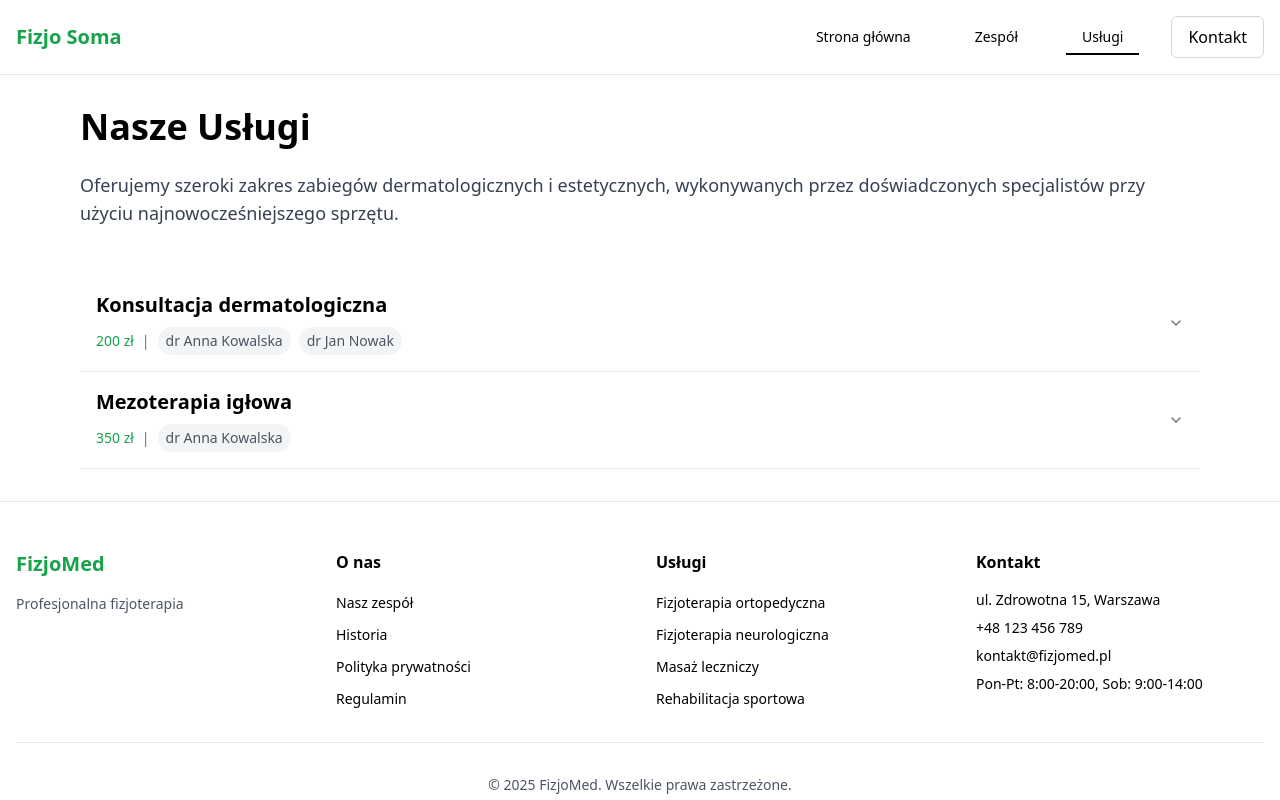
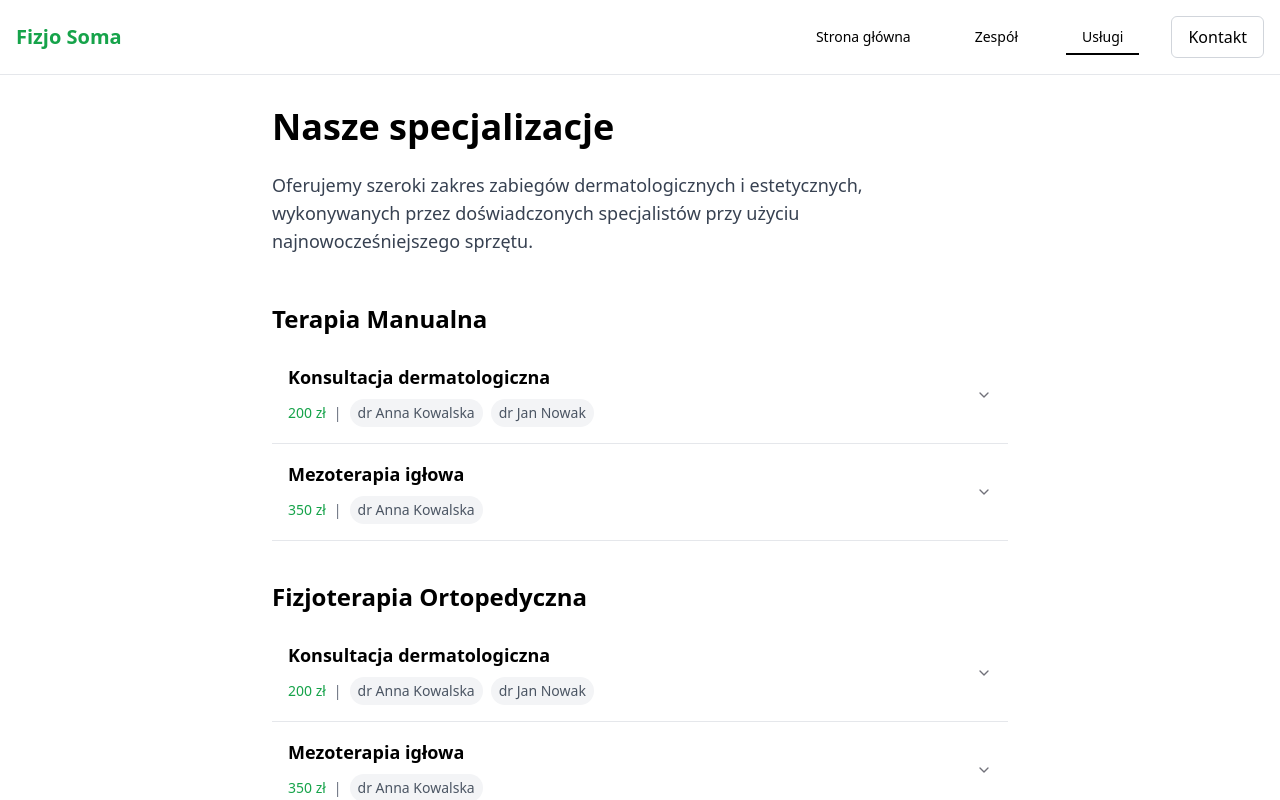
Before and after one commit to mcalus3/fizjo-soma, a Next.js app: page /uslugi in a window 1280 px wide. Shown: the top 800 px of the page. Built offline with nearby package versions, Linux system fonts and the light colour scheme.

Commit message:
changed specializations

```diff
--- a/app/content/pl.json
+++ b/app/content/pl.json
@@ -131,31 +131,6 @@
       }
     ]
   },
-  "specializations": {
-    "sectionTitle": "Nasze specjalizacje",
-    "items": [
-      {
-        "backgroundImage": "services/proszek.png",
-        "title": "Terapia Manualna",
-        "description": "Specjalizacja obejmująca techniki manualne, mające na celu przywrócenie równowagi w układzie mięśniowo-szkieletowym."
-      },
-      {
-        "backgroundImage": "services/6.jpg",
-        "title": "Fizjoterapia Ortopedyczna",
-        "description": "Skupia się na rehabilitacji pourazowej i leczeniu schorzeń układu ruchu, z naciskiem na poprawę funkcji stawów i mięśni."
-      },
-      {
-        "backgroundImage": "services/6.jpg",
-        "title": "Rehabilitacja Neurologiczna",
-        "description": "Zajmuje się terapią pacjentów z zaburzeniami neurologicznymi, wspomagając proces powrotu do sprawności ruchowej."
-      },
-      {
-        "backgroundImage": "services/6.jpg",
-        "title": "Fizjoterapia Sportowa",
-        "description": "Koncentruje się na profilaktyce oraz rehabilitacji urazów sportowych, poprawiając wydolność i zmniejszając ryzyko kontuzji."
-      }
-    ]
-  },
   "testimonials": {
     "sectionTitle": "Co mówią nasi pacjenci",
     "items": [
@@ -176,16 +151,38 @@
         "role": "Pacjentka z rwą kulszową",
         "content": "Cierpiałam na rwę kulszową przez wiele miesięcy. Terapeuci z FizjoMed nie tylko pomogli mi pozbyć się bólu, ale też nauczyli mnie ćwiczeń, które zapobiegają nawrotom.",
         "rating": 5
+      },
+      {
+        "name": "Maria Wiśniewska",
+        "role": "Pacjentka z rwą kulszową",
+        "content": "Cierpiałam na rwę kulszową przez wiele miesięcy. Terapeuci z FizjoMed nie tylko pomogli mi pozbyć się bólu, ale też nauczyli mnie ćwiczeń, które zapobiegają nawrotom.",
+        "rating": 5
+      },
+      {
+        "name": "Maria Wiśniewska",
+        "role": "Pacjentka z rwą kulszową",
+        "content": "Cierpiałam na rwę kulszową przez wiele miesięcy. Terapeuci z FizjoMed nie tylko pomogli mi pozbyć się bólu, ale też nauczyli mnie ćwiczeń, które zapobiegają nawrotom.",
+        "rating": 5
+      },
+      {
+        "name": "Maria Wiśniewska",
+        "role": "Pacjentka z rwą kulszową",
+        "content": "Cierpiałam na rwę kulszową przez wiele miesięcy. Terapeuci z FizjoMed nie tylko pomogli mi pozbyć się bólu, ale też nauczyli mnie ćwiczeń, które zapobiegają nawrotom.",
+        "rating": 5
       }
     ]
   },
   "services": {
-    "title": "Nasze Usługi",
+    "title": "Nasze specjalizacje",
     "description": "Oferujemy szeroki zakres zabiegów dermatologicznych i estetycznych, wykonywanych przez doświadczonych specjalistów przy użyciu najnowocześniejszego sprzętu.",
     "bookButton": "Umów wizytę",
-    "procedures": [
+    "specializations": [
       {
-        "id": "item-1",
+        "backgroundImage": "services/proszek.png",
+        "title": "Terapia Manualna",
+        "description": "Specjalizacja obejmująca techniki manualne, mające na celu przywrócenie równowagi w układzie mięśniowo-szkieletowym.",
+        "items": [
+          {
             "name": "Konsultacja dermatologiczna",
             "price": "200 zł",
             "description": "Kompleksowa konsultacja dermatologiczna obejmująca szczegółowe badanie skóry oraz plan leczenia. Kompleksowa konsultacja dermatologiczna obejmująca szczegółowe badanie skóry oraz plan leczenia. Kompleksowa konsultacja dermatologiczna obejmująca szczegółowe badanie skóry oraz plan leczenia. Kompleksowa konsultacja dermatologiczna obejmująca szczegółowe badanie skóry oraz plan leczenia. Kompleksowa konsultacja dermatologiczna obejmująca szczegółowe badanie skóry oraz plan leczenia. Kompleksowa konsultacja dermatologiczna obejmująca szczegółowe badanie skóry oraz plan leczenia. Kompleksowa konsultacja dermatologiczna obejmująca szczegółowe badanie skóry oraz plan leczenia. Kompleksowa konsultacja dermatologiczna obejmująca szczegółowe badanie skóry oraz plan leczenia.",
@@ -193,12 +190,76 @@
             "doctors": ["dr Anna Kowalska", "dr Jan Nowak"]
           },
           {
-        "id": "item-2",
             "name": "Mezoterapia igłowa",
             "price": "350 zł",
             "description": "Zabieg polegający na wprowadzeniu substancji aktywnych w głębsze warstwy skóry, poprawiający jej kondycję i wygląd.",
             "backgroundImage": "services/6.jpg",
             "doctors": ["dr Anna Kowalska"]
+          }
+        ]
+      },
+      {
+        "backgroundImage": "services/6.jpg",
+        "title": "Fizjoterapia Ortopedyczna",
+        "description": "Skupia się na rehabilitacji pourazowej i leczeniu schorzeń układu ruchu, z naciskiem na poprawę funkcji stawów i mięśni.",
+        "items": [
+          {
+            "name": "Konsultacja dermatologiczna",
+            "price": "200 zł",
+            "description": "Kompleksowa konsultacja dermatologiczna obejmująca szczegółowe badanie skóry oraz plan leczenia. Kompleksowa konsultacja dermatologiczna obejmująca szczegółowe badanie skóry oraz plan leczenia. Kompleksowa konsultacja dermatologiczna obejmująca szczegółowe badanie skóry oraz plan leczenia. Kompleksowa konsultacja dermatologiczna obejmująca szczegółowe badanie skóry oraz plan leczenia. Kompleksowa konsultacja dermatologiczna obejmująca szczegółowe badanie skóry oraz plan leczenia. Kompleksowa konsultacja dermatologiczna obejmująca szczegółowe badanie skóry oraz plan leczenia. Kompleksowa konsultacja dermatologiczna obejmująca szczegółowe badanie skóry oraz plan leczenia. Kompleksowa konsultacja dermatologiczna obejmująca szczegółowe badanie skóry oraz plan leczenia.",
+            "backgroundImage": "services/5.jpg",
+            "doctors": ["dr Anna Kowalska", "dr Jan Nowak"]
+          },
+          {
+            "name": "Mezoterapia igłowa",
+            "price": "350 zł",
+            "description": "Zabieg polegający na wprowadzeniu substancji aktywnych w głębsze warstwy skóry, poprawiający jej kondycję i wygląd.",
+            "backgroundImage": "services/6.jpg",
+            "doctors": ["dr Anna Kowalska"]
+          }
+        ]
+      },
+      {
+        "backgroundImage": "services/6.jpg",
+        "title": "Rehabilitacja Neurologiczna",
+        "description": "Zajmuje się terapią pacjentów z zaburzeniami neurologicznymi, wspomagając proces powrotu do sprawności ruchowej.",
+        "items": [
+          {
+            "name": "Konsultacja dermatologiczna",
+            "price": "200 zł",
+            "description": "Kompleksowa konsultacja dermatologiczna obejmująca szczegółowe badanie skóry oraz plan leczenia. Kompleksowa konsultacja dermatologiczna obejmująca szczegółowe badanie skóry oraz plan leczenia. Kompleksowa konsultacja dermatologiczna obejmująca szczegółowe badanie skóry oraz plan leczenia. Kompleksowa konsultacja dermatologiczna obejmująca szczegółowe badanie skóry oraz plan leczenia. Kompleksowa konsultacja dermatologiczna obejmująca szczegółowe badanie skóry oraz plan leczenia. Kompleksowa konsultacja dermatologiczna obejmująca szczegółowe badanie skóry oraz plan leczenia. Kompleksowa konsultacja dermatologiczna obejmująca szczegółowe badanie skóry oraz plan leczenia. Kompleksowa konsultacja dermatologiczna obejmująca szczegółowe badanie skóry oraz plan leczenia.",
+            "backgroundImage": "services/5.jpg",
+            "doctors": ["dr Anna Kowalska", "dr Jan Nowak"]
+          },
+          {
+            "name": "Mezoterapia igłowa",
+            "price": "350 zł",
+            "description": "Zabieg polegający na wprowadzeniu substancji aktywnych w głębsze warstwy skóry, poprawiający jej kondycję i wygląd.",
+            "backgroundImage": "services/6.jpg",
+            "doctors": ["dr Anna Kowalska"]
+          }
+        ]
+      },
+      {
+        "backgroundImage": "services/6.jpg",
+        "title": "Fizjoterapia Sportowa",
+        "description": "Koncentruje się na profilaktyce oraz rehabilitacji urazów sportowych, poprawiając wydolność i zmniejszając ryzyko kontuzji.",
+        "items": [
+          {
+            "name": "Konsultacja dermatologiczna",
+            "price": "200 zł",
+            "description": "Kompleksowa konsultacja dermatologiczna obejmująca szczegółowe badanie skóry oraz plan leczenia. Kompleksowa konsultacja dermatologiczna obejmująca szczegółowe badanie skóry oraz plan leczenia. Kompleksowa konsultacja dermatologiczna obejmująca szczegółowe badanie skóry oraz plan leczenia. Kompleksowa konsultacja dermatologiczna obejmująca szczegółowe badanie skóry oraz plan leczenia. Kompleksowa konsultacja dermatologiczna obejmująca szczegółowe badanie skóry oraz plan leczenia. Kompleksowa konsultacja dermatologiczna obejmująca szczegółowe badanie skóry oraz plan leczenia. Kompleksowa konsultacja dermatologiczna obejmująca szczegółowe badanie skóry oraz plan leczenia. Kompleksowa konsultacja dermatologiczna obejmująca szczegółowe badanie skóry oraz plan leczenia.",
+            "backgroundImage": "services/5.jpg",
+            "doctors": ["dr Anna Kowalska", "dr Jan Nowak"]
+          },
+          {
+            "name": "Mezoterapia igłowa",
+            "price": "350 zł",
+            "description": "Zabieg polegający na wprowadzeniu substancji aktywnych w głębsze warstwy skóry, poprawiający jej kondycję i wygląd.",
+            "backgroundImage": "services/6.jpg",
+            "doctors": ["dr Anna Kowalska"]
+          }
+        ]
       }
     ]
   },
--- a/app/types/content.ts
+++ b/app/types/content.ts
@@ -19,6 +19,13 @@ export interface Specialization {
   backgroundImage: string
   title: string
   description: string
+  items: Array<{
+    name: string
+    price: string
+    description: string
+    backgroundImage: string
+    doctors: string[]
+  }>
 }
 
 export interface Testimonial {
@@ -110,13 +117,7 @@ export interface ContentStructure {
     title: string
     description: string
     bookButton: string
-    procedures: Array<{
-      id: string
-      name: string
-      price: string
-      description: string
-      backgroundImage: string
-      doctors: string[]
-    }>
+    specializations: Array<Specialization>
+
   }
 }
--- a/app/uslugi/page.tsx
+++ b/app/uslugi/page.tsx
@@ -9,9 +9,9 @@ import {
 import { useContent } from "../hooks/useContent";
 import { ImageComponent } from "../components/image-component";
 import { KontaktLink } from "../components/Navigation";
+import { Specialization } from "../types/content";
 
 interface Procedure {
-  id: string;
   name: string;
   price: string;
   description: string;
@@ -21,22 +21,25 @@ interface Procedure {
 
 export default function ServicesPage() {
   const { content } = useContent();
-  const { title, description, procedures, bookButton } = content.services;
+  const { title, description, specializations, bookButton } = content.services;
 
   return (
-    <main className="max-w-6xl mx-auto px-4 py-8">
+    <main className="max-w-3xl mx-auto px-4 py-8">
       <section className="mb-12">
         <h1 className="text-4xl font-bold mb-6">{title}</h1>
-        <p className="text-lg text-gray-700 mb-8">{description}</p>
+        <p className="text-lg text-gray-700 mb-8 max-w-prose">{description}</p>
       </section>
-
-      <section>
-        <Accordion type="single" className="w-full" collapsible>
-          {procedures.map((procedure: Procedure) => (
-            <AccordionItem key={procedure.id} value={procedure.id}>
+      <Accordion type="single" className="space-y-10" collapsible>
+        {specializations.map((specialization: Specialization, i) => (
+          <div>
+            <div className="text-2xl font-semibold mb-3">
+              {specialization.title}
+            </div>
+            {specialization.items.map((procedure: Procedure, j) => (
+              <AccordionItem key={`${i} ${j}`} value={`${i} ${j}`}>
                 <AccordionTrigger className="flex justify-between items-center p-4 hover:no-underline hover:bg-black/5">
                   <div className="flex-1">
-                  <h3 className="text-xl font-semibold">{procedure.name}</h3>
+                    <h3 className="text-lg font-semibold">{procedure.name}</h3>
                     <div className="flex items-center gap-2 mt-2">
                       <p className="text-primary font-medium">
                         {procedure.price}
@@ -64,8 +67,8 @@ export default function ServicesPage() {
                   />
                   <div className="flex flex-col z-20 bg-white/80 backdrop-blur-sm pb-4">
                     <div className=" text-black p-4 rounded-md">
-                    <p className=" py-1 px-2 mb-4 text-base font-medium rounded">
-                      <span className="">{procedure.description}</span>
+                      <p className=" py-1 px-2 mb-4 text-base font-medium rounded max-w-prose text-wrap: pretty">
+                        <span>{procedure.description}</span>
                       </p>
                     </div>
                     <KontaktLink
@@ -77,8 +80,9 @@ export default function ServicesPage() {
                 </AccordionContent>
               </AccordionItem>
             ))}
+          </div>
+        ))}
       </Accordion>
-      </section>
     </main>
   );
 }
--- a/app/zespol/page.tsx
+++ b/app/zespol/page.tsx
@@ -112,6 +112,7 @@ export default function NewPage() {
                       <Carousel
                         opts={{
                           align: "start",
+                          dragFree: true,
                         }}
                         className="w-full"
                       >
```
Also changed, not shown: app/page.tsx (+33 -9 lines). Lines whose indentation alone changed are shown as unchanged.
